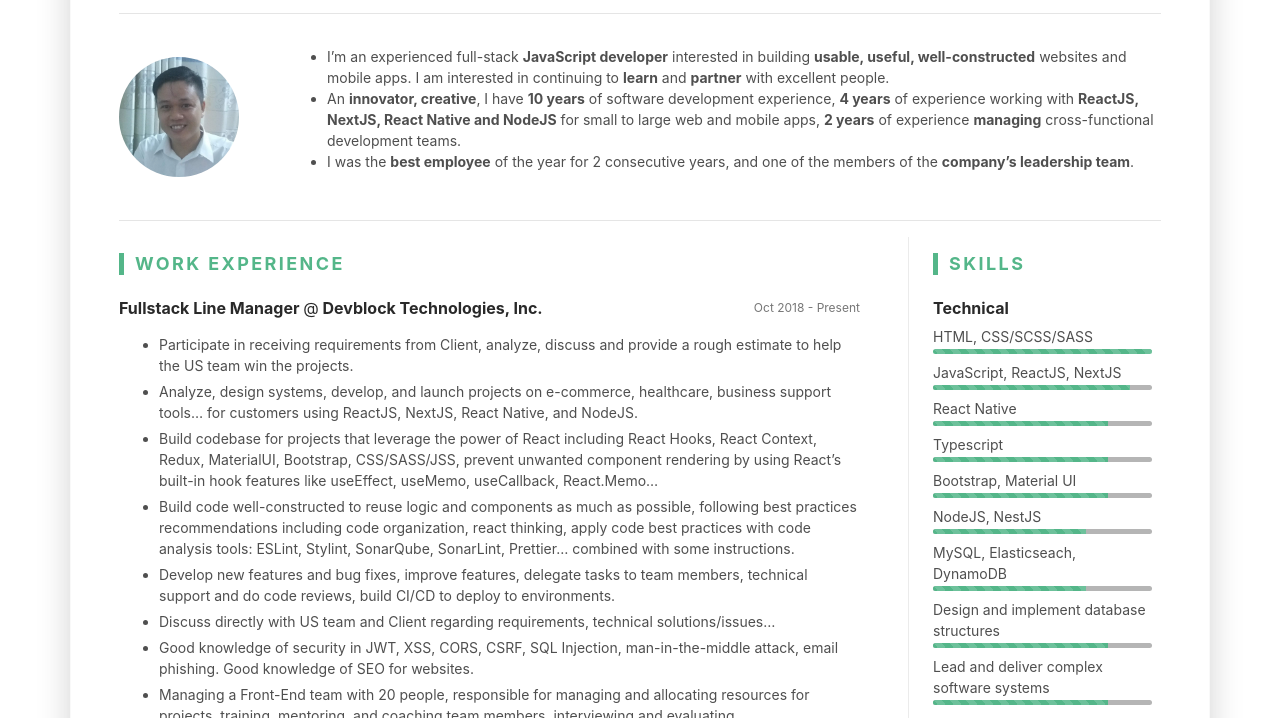
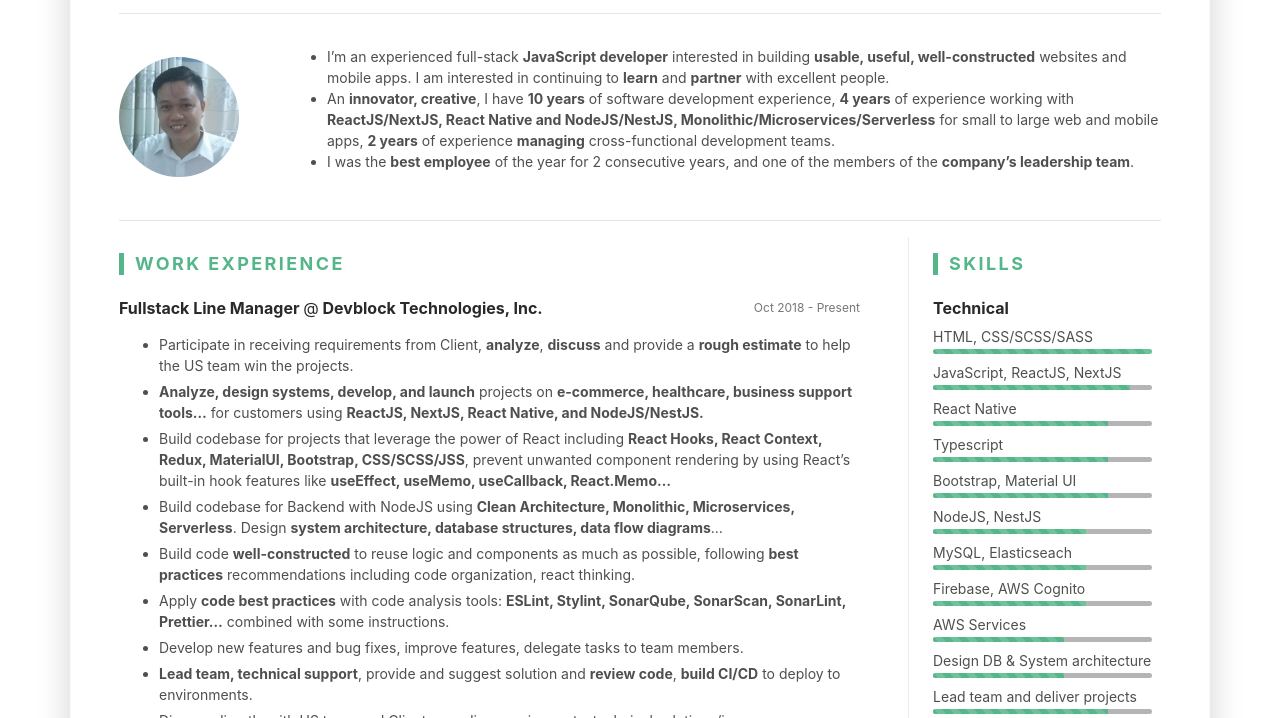
Before and after one commit to nhohb07/nhohb07.github.io, a plain HTML site: page index.html in a window 1280 px wide. Shown: the part 222-940 px from the top of the page. Drawn offline with Linux system fonts and the light colour scheme.

Commit message:
Improve experience for Devblock

```diff
--- a/index.html
+++ b/index.html
@@ -115,7 +115,7 @@
 I am interested in continuing to <strong>learn</strong> and <strong>partner</strong> with excellent people.</li>
 
         <li class="mb-0">An <strong>innovator, creative</strong>, I have <strong>10 years</strong> of software development experience,
-<strong>4 years</strong> of experience working with <strong>ReactJS, NextJS, React Native and NodeJS</strong> for small to large web and mobile apps,
+<strong>4 years</strong> of experience working with <strong>ReactJS/NextJS, React Native and NodeJS/NestJS, Monolithic/Microservices/Serverless</strong> for small to large web and mobile apps,
 <strong>2 years</strong> of experience <strong>managing</strong> cross-functional development teams.</li>
 
         <li class="mb-0">I was the <strong>best employee</strong> of the year for 2 consecutive years, and one of the members of the <strong>company&rsquo;s leadership team</strong>.</li>
@@ -160,23 +160,33 @@ I am interested in continuing to <strong>learn</strong> and <strong>partner</str
 
       <ul class="resume-list">
 
-        <li>Participate in receiving requirements from Client, analyze, discuss and provide a rough estimate to help the US team win the projects.</li>
+        <li>Participate in receiving requirements from Client, <strong>analyze</strong>, <strong>discuss</strong> and provide a <strong>rough estimate</strong> to help the US team win the projects.</li>
 
-        <li>Analyze, design systems, develop, and launch projects on e-commerce, healthcare, business support tools&hellip; for customers using ReactJS, NextJS, React Native, and NodeJS.</li>
+        <li><strong>Analyze, design systems, develop, and launch</strong> projects on <strong>e-commerce, healthcare, business support tools&hellip;</strong> for customers using <strong>ReactJS, NextJS, React Native, and NodeJS/NestJS.</strong></li>
 
-        <li>Build codebase for projects that leverage the power of React including React Hooks, React Context, Redux, MaterialUI, Bootstrap, CSS/SASS/JSS, prevent unwanted component rendering by using React&rsquo;s built-in hook features like useEffect, useMemo, useCallback, React.Memo&hellip;</li>
+        <li>Build codebase for projects that leverage the power of React including <strong>React Hooks, React Context, Redux, MaterialUI, Bootstrap, CSS/SCSS/JSS</strong>, prevent unwanted component rendering by using React&rsquo;s built-in hook features like <strong>useEffect, useMemo, useCallback, React.Memo&hellip;</strong></li>
 
-        <li>Build code well-constructed to reuse logic and components as much as possible, following best practices recommendations including code organization, react thinking,  apply code best practices with code analysis tools: ESLint, Stylint, SonarQube, SonarLint, Prettier&hellip; combined with some instructions.</li>
+        <li>Build codebase for Backend with NodeJS using <strong>Clean Architecture, Monolithic, Microservices, Serverless</strong>. Design <strong>system architecture, database structures, data flow diagrams</strong>&hellip;</li>
 
-        <li>Develop new features and bug fixes, improve features, delegate tasks to team members, technical support and do code reviews, build CI/CD to deploy to environments.</li>
+        <li>Build code <strong>well-constructed</strong> to reuse logic and components as much as possible, following <strong>best practices</strong> recommendations including code organization, react thinking.</li>
+
+        <li>Apply <strong>code best practices</strong> with code analysis tools: <strong>ESLint, Stylint, SonarQube, SonarScan, SonarLint, Prettier&hellip;</strong> combined with some instructions.</li>
+
+        <li>Develop new features and bug fixes, improve features, delegate tasks to team members.</li>
+
+        <li><strong>Lead team, technical support</strong>, provide and suggest solution and <strong>review code</strong>, <strong>build CI/CD</strong> to deploy to environments.</li>
 
         <li>Discuss directly with US team and Client regarding requirements, technical solutions/issues&hellip;</li>
 
-        <li>Good knowledge of security in JWT, XSS, CORS, CSRF, SQL Injection, man-in-the-middle attack, email phishing. Good knowledge of SEO for websites.</li>
+        <li><strong>Managing Front-End and Hybrid team</strong> with 20 people, responsible for managing and allocating resources for projects, training, mentoring, and coaching team members</li>
 
-        <li>Managing a Front-End team with 20 people, responsible for managing and allocating resources for projects, training, mentoring, and coaching team members, interviewing and evaluating candidates/members on probation, and year-end performance reviews. Motivate, inspire members, resolve conflicts.</li>
+        <li><strong>Interviewing and evaluating</strong> candidates/members on probation, and year-end performance reviews.</li>
 
-        <li>Participate in building processes for company-level projects such as code review process, git process, developer career path definition</li>
+        <li>Motivate, inspire members, resolve conflicts.</li>
+
+        <li>Participate in <strong>building processes</strong> for company-level projects such as code review process, git process, developer career path definition</li>
+
+        <li>Good knowledge of security in <strong>JWT, XSS, CORS, CSRF, SQL Injection, man-in-the-middle attack, email phishing</strong>. Good knowledge of <strong>SEO for websites</strong>.</li>
 
         <li>As one of the members of the company leadership team, discuss and solve problems at the company level.</li>
 
@@ -484,7 +494,7 @@ I am interested in continuing to <strong>learn</strong> and <strong>partner</str
 
 
       <li class="mb-2">
-        MySQL, Elasticseach, DynamoDB
+        MySQL, Elasticseach
 
         <div class="progress progress-wrapper">
           <div
@@ -500,14 +510,14 @@ I am interested in continuing to <strong>learn</strong> and <strong>partner</str
 
 
       <li class="mb-2">
-        Design and implement database structures
+        Firebase, AWS Cognito
 
         <div class="progress progress-wrapper">
           <div
             class="progress-bar progress-bar-striped"
             role="progressbar"
-            style="width: 80%"
-            aria-valuenow="4"
+            style="width: 70%"
+            aria-valuenow="3.5"
             aria-valuemin="0"
             aria-valuemax="5"
           ></div>
@@ -516,7 +526,39 @@ I am interested in continuing to <strong>learn</strong> and <strong>partner</str
 
 
       <li class="mb-2">
-        Lead and deliver complex software systems
+        AWS Services
+
+        <div class="progress progress-wrapper">
+          <div
+            class="progress-bar progress-bar-striped"
+            role="progressbar"
+            style="width: 60%"
+            aria-valuenow="3"
+            aria-valuemin="0"
+            aria-valuemax="5"
+          ></div>
+        </div>
+      </li>
+
+
+      <li class="mb-2">
+        Design DB &amp; System architecture
+
+        <div class="progress progress-wrapper">
+          <div
+            class="progress-bar progress-bar-striped"
+            role="progressbar"
+            style="width: 60%"
+            aria-valuenow="3"
+            aria-valuemin="0"
+            aria-valuemax="5"
+          ></div>
+        </div>
+      </li>
+
+
+      <li class="mb-2">
+        Lead team and deliver projects
 
         <div class="progress progress-wrapper">
           <div
@@ -589,7 +631,7 @@ I am interested in continuing to <strong>learn</strong> and <strong>partner</str
 
 
       <li class="mb-2">
-        Good time management
+        Time management
 
         <div class="progress progress-wrapper">
           <div
```
